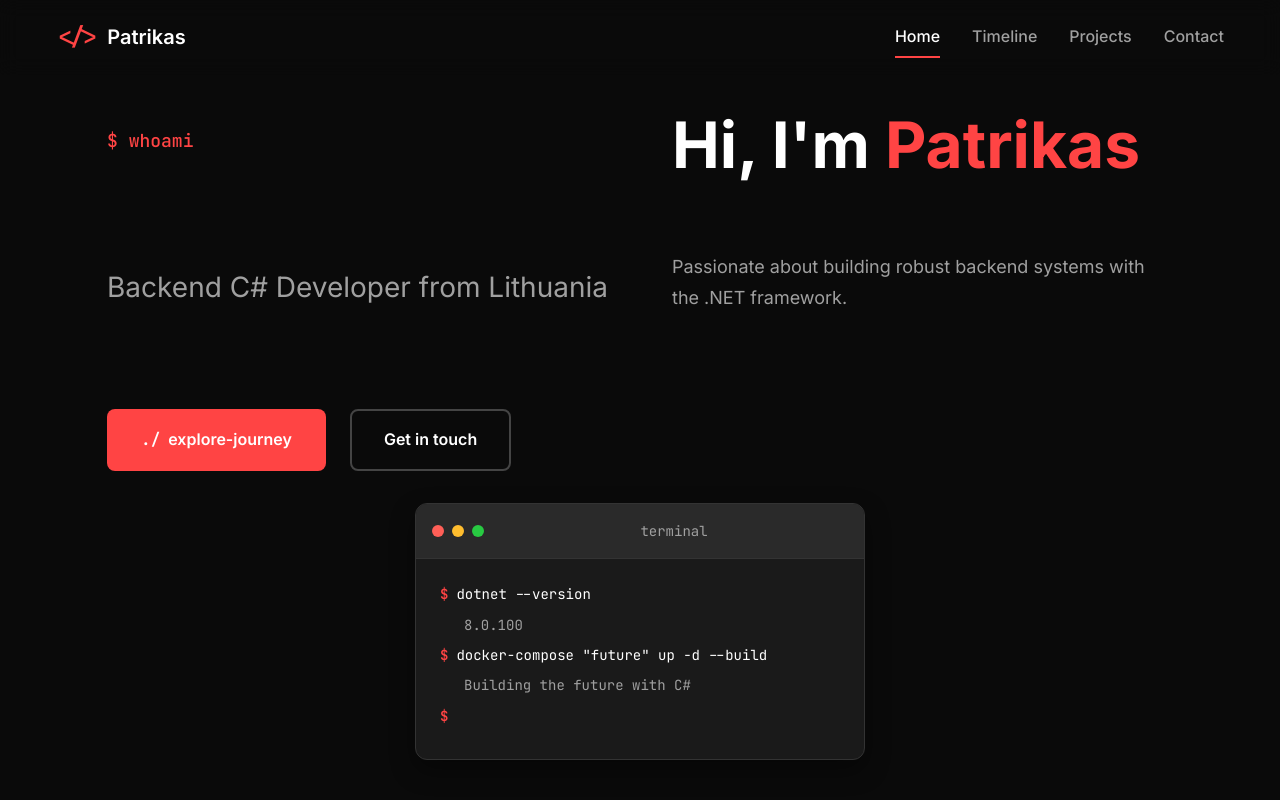
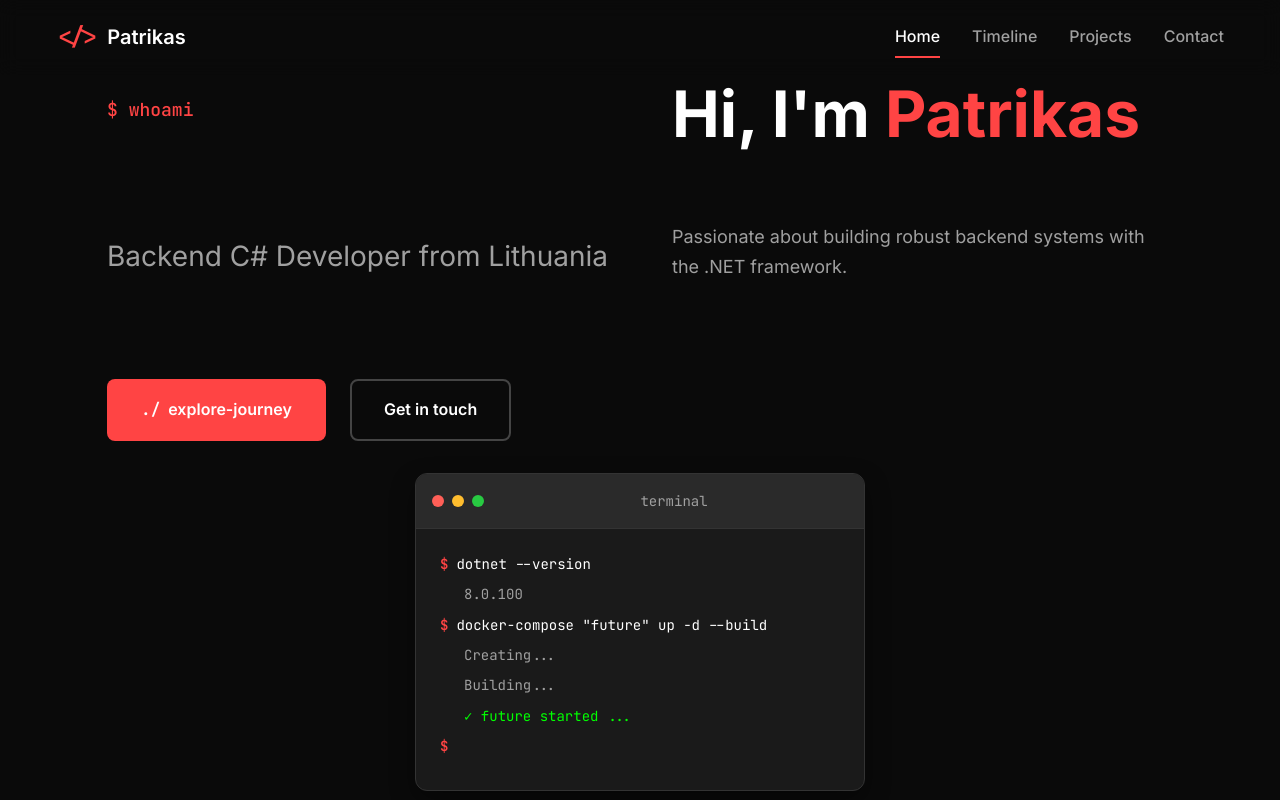
Before and after one commit to AdomasPartikas/InteractiveCV, a React (Vite) app: page / in a window 1280 px wide. Shown: the top 800 px of the page. Built offline with nearby package versions, Linux system fonts and the light colour scheme.

Commit message:
A simple change to the terminal

```diff
--- a/src/pages/Home.css
+++ b/src/pages/Home.css
@@ -208,6 +208,12 @@
   margin-left: var(--spacing-lg);
 }
 
+.terminal__output-colored {
+  color: var(--color-text-green);
+  margin-bottom: var(--spacing-sm);
+  margin-left: var(--spacing-lg);
+}
+
 .terminal__cursor {
   color: var(--color-accent);
   animation: blink 1s infinite;
--- a/src/pages/Home.tsx
+++ b/src/pages/Home.tsx
@@ -90,7 +90,9 @@ const Home = () => {
                   <span className="terminal__prompt">$</span>
                   <span className="terminal__command">docker-compose "future" up -d --build</span>
                 </div>
-                <div className="terminal__output">Building the future with C#</div>
+                <div className="terminal__output">Creating...</div>
+                <div className="terminal__output">Building...</div>
+                <div className="terminal__output-colored">✓ future started ...</div>
                 <div className="terminal__line">
                   <span className="terminal__prompt">$</span>
                   <span className="terminal__cursor">_</span>
--- a/src/styles/globals.css
+++ b/src/styles/globals.css
@@ -10,6 +10,7 @@
   --color-text-primary: #ffffff;
   --color-text-secondary: #a0a0a0;
   --color-text-muted: #666666;
+  --color-text-green: #00ff00;
   --color-accent: #ff4444;
   --color-accent-hover: #ff6666;
   --color-accent-dark: #cc3333;
```
